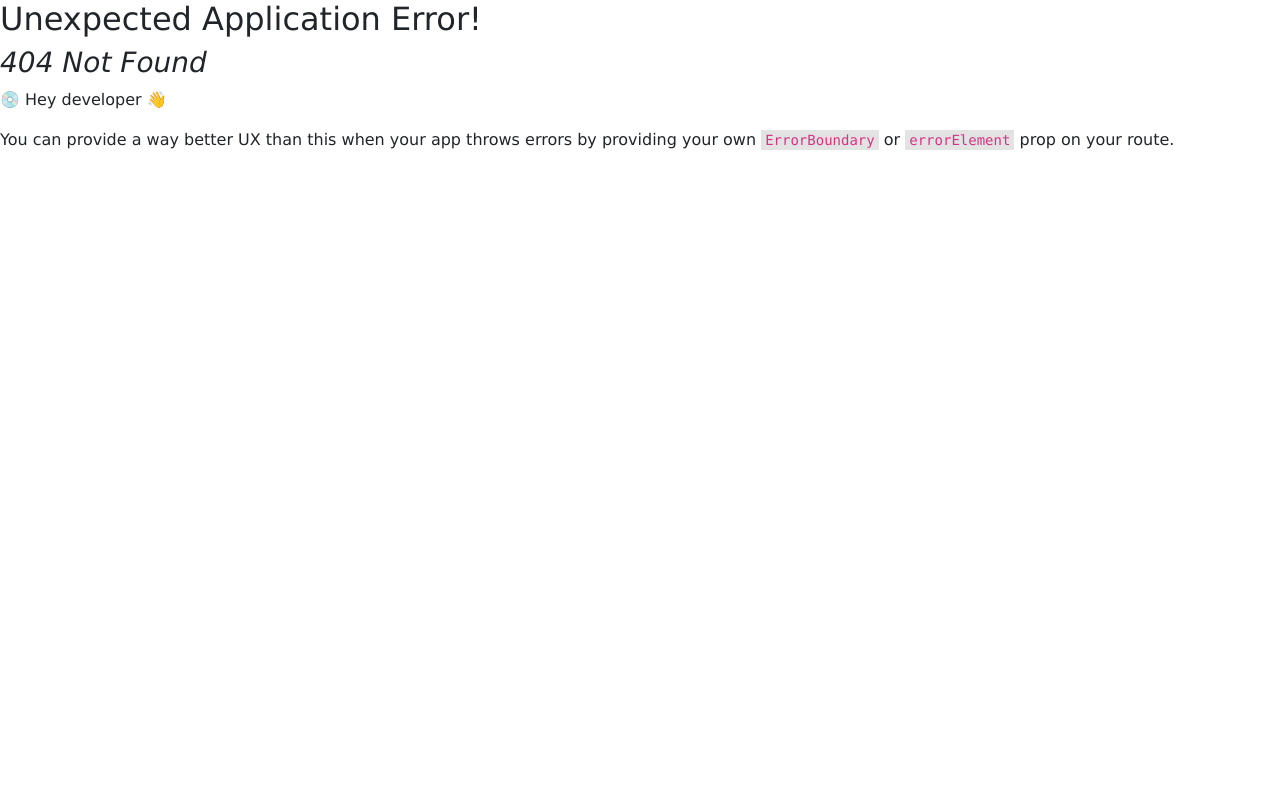
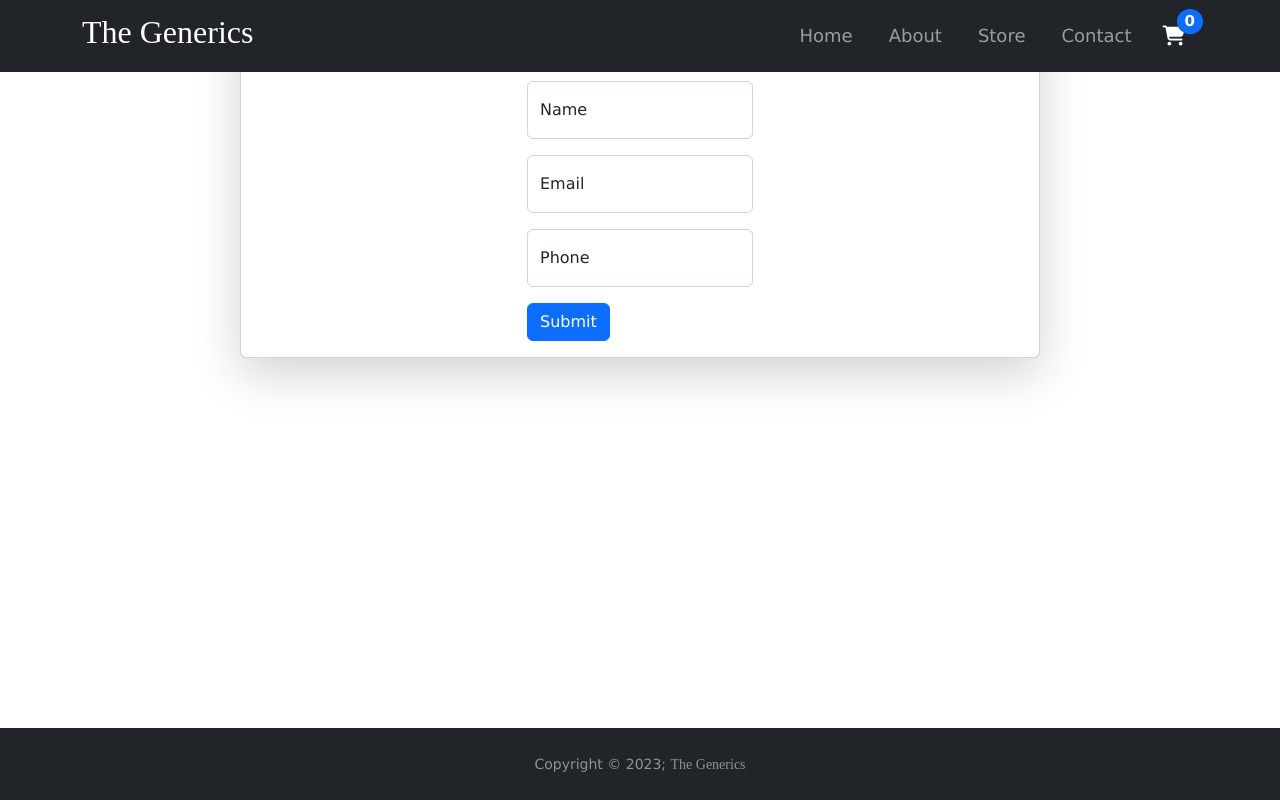
Before and after one commit to Balaji2306UI/React-ECommerce-Site, a React (Create React App) app: page /contact in a window 1280 px wide. Before the commit this address had no page. Built offline with nearby package versions, Linux system fonts and the light colour scheme; a web font is replaced by a local one.

Commit message:
React ECommerce Site - Added a basic Contact page

```diff
--- a/src/App.js
+++ b/src/App.js
@@ -12,6 +12,7 @@
 import Root from "./pages/Root";
 import AboutPage from "./pages/About";
 import HomePage from "./pages/Home";
+import Contact from "./pages/Contact";
 
 const routes = createBrowserRouter([
     {
@@ -21,6 +22,7 @@
             { path: "/", element: <HomePage /> },
             { path: "/about", element: <AboutPage /> },
             { path: "/store", element: <Products /> },
+            { path: "/contact", element: <Contact/> }
         ],
     },
 ]);
--- a/src/components/UI/Header.js
+++ b/src/components/UI/Header.js
@@ -42,6 +42,11 @@
                             Store
                         </Link>
                     </Nav.Item>
+                    <Nav.Item as="li">
+                        <Link className="nav-link" to="/contact">
+                            Contact
+                        </Link>
+                    </Nav.Item>
 
                     <Button variant="dark" onClick={props.showCart}>
                         <i className="fa-solid fa-cart-shopping"></i>
--- /dev/null
+++ b/src/pages/Contact.js
@@ -0,0 +1,93 @@
+import Button from "react-bootstrap/Button";
+import Form from "react-bootstrap/Form";
+import FloatingLabel from "react-bootstrap/FloatingLabel"; // Import FloatingLabel
+
+import { useState } from "react";
+import Card from "react-bootstrap/Card";
+
+const Contact = () => {
+    const [name, setName] = useState("");
+    const [email, setEmail] = useState("");
+    const [phone, setPhone] = useState("");
+
+    const handleFormSubmit = async (e) => {
+        e.preventDefault();
+        const contact = {
+            name,
+            email,
+            phone,
+        };
+        const response = await fetch(
+            "https://react-ecommerce-ef74d-default-rtdb.firebaseio.com/contact.json",
+            {
+                method: "POST",
+                body: JSON.stringify(contact),
+                headers: {
+                    "Content-Type": "application/json",
+                },
+            }
+        );
+        const data = await response.json();
+        console.log(data);
+        setName("");
+        setEmail("");
+        setPhone("");
+    };
+
+    return (
+        <Card style={{ width: "50rem" }} className="shadow-lg mx-auto mt-3">
+            <Card.Title className="mx-auto mt-3 text-center">
+                CONTACT US
+            </Card.Title>
+            <Form className=" mx-auto mt-3" onSubmit={handleFormSubmit}>
+                <FloatingLabel controlId="name" label="Name">
+                    <Form.Control
+                        type="text"
+                        placeholder="Enter name"
+                        value={name}
+                        onChange={(e) => setName(e.target.value)}
+                        required
+                    />
+                </FloatingLabel>
+
+                <FloatingLabel
+                    className=" mx-auto mt-3"
+                    controlId="email"
+                    label="Email"
+                >
+                    <Form.Control
+                        type="email"
+                        placeholder="Enter email"
+                        value={email}
+                        onChange={(e) => setEmail(e.target.value)}
+                        required
+                    />
+                </FloatingLabel>
+
+                <FloatingLabel
+                    className="mx-auto mt-3"
+                    controlId="phone"
+                    label="Phone"
+                >
+                    <Form.Control
+                        type="tel"
+                        placeholder="Enter phone number"
+                        value={phone}
+                        onChange={(e) => setPhone(e.target.value)}
+                        required
+                    />
+                </FloatingLabel>
+
+                <Button
+                    className=" mx-auto mt-3 mb-3"
+                    variant="primary"
+                    type="submit"
+                >
+                    Submit
+                </Button>
+            </Form>
+        </Card>
+    );
+};
+
+export default Contact;
```
